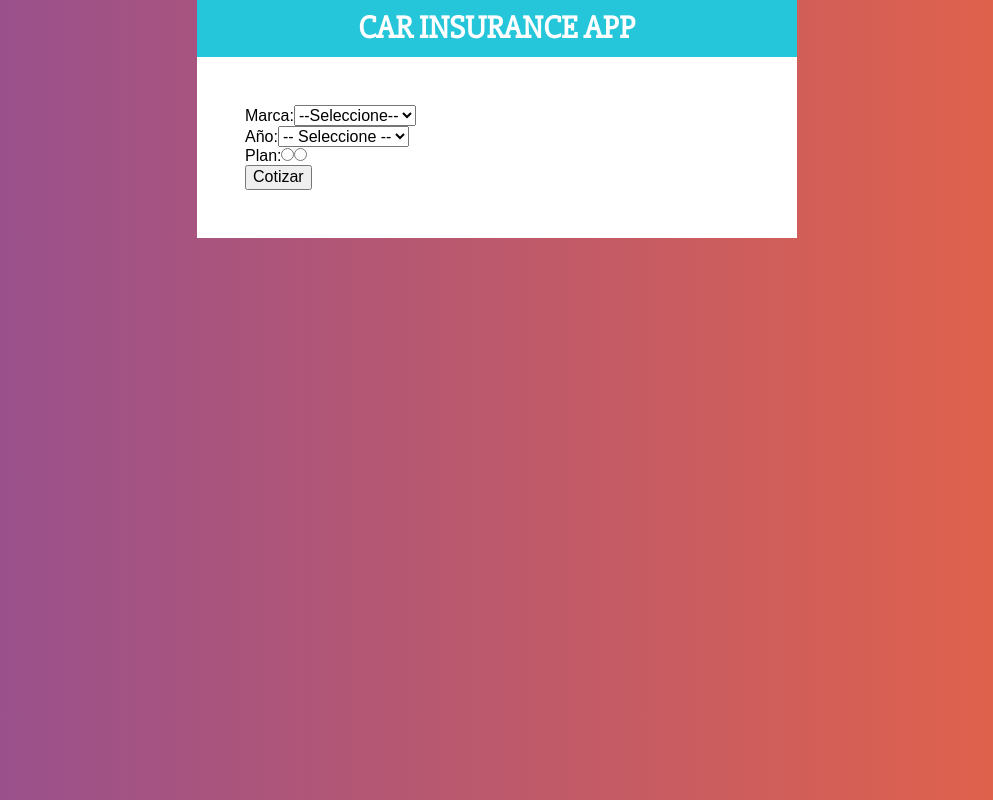
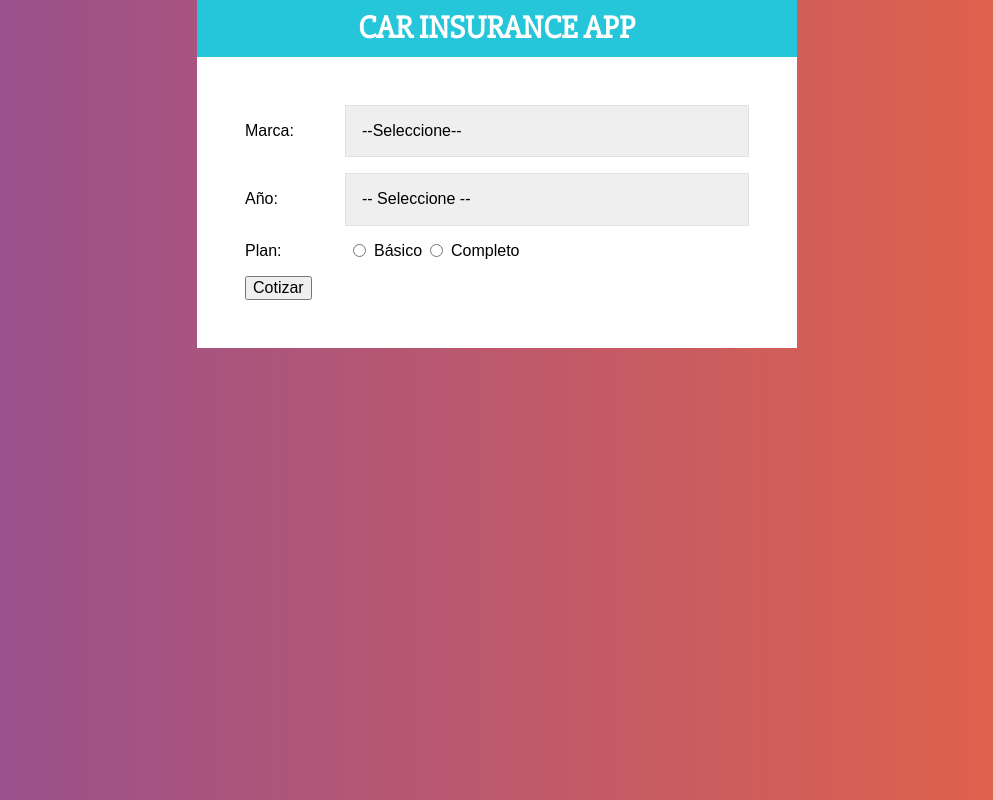
Before and after one commit to ivanurra/insurance, a React (Create React App) app: page / in a window 1280 px wide. Shown: the whole page, without its empty margins (143-1136 px from the left). Built offline with nearby package versions, Linux system fonts and the light colour scheme.

Commit message:
styled comp

```diff
--- a/src/components/Formulario.js
+++ b/src/components/Formulario.js
@@ -1,20 +1,43 @@
 import React from "react";
+import styled from "@emotion/styled";
+
+const Campo = styled.div`
+  display: flex;
+  margin-bottom: 1rem;
+  align-items: center;
+`;
+
+const Label = styled.label`
+  flex: 0 0 100px;
+`;
+
+const Select = styled.select`
+  display: block;
+  width: 100%;
+  padding: 1rem;
+  border: 1px solid #e1e1e1;
+  -webkit-appearance: none;
+`;
+
+const InputRadio = styled.input`
+  margin: 0 0.5rem;
+`;
 
 const Formulario = () => {
   return (
     <form>
-      <div>
-        <label>Marca:</label>
-        <select>
+      <Campo>
+        <Label>Marca:</Label>
+        <Select>
           <option value="">--Seleccione--</option>
           <option value="americano">Americano</option>
           <option value="europeo">Europeo</option>
           <option value="asiatico">Asiático</option>
-        </select>
-      </div>
-      <div>
-        <label>Año:</label>
-        <select>
+        </Select>
+      </Campo>
+      <Campo>
+        <Label>Año:</Label>
+        <Select>
           <option value="">-- Seleccione --</option>
           <option value="2021">2021</option>
           <option value="2020">2020</option>
@@ -26,13 +49,13 @@
           <option value="2014">2014</option>
           <option value="2013">2013</option>
           <option value="2012">2012</option>
-        </select>
-      </div>
-      <div>
-        <label>Plan:</label>
-        <input type="radio" name="plan" value="basico" />
-        <input type="radio" name="plan" value="completo" />
-      </div>
+        </Select>
+      </Campo>
+      <Campo>
+        <Label>Plan:</Label>
+        <InputRadio type="radio" name="plan" value="basico" /> Básico
+        <InputRadio type="radio" name="plan" value="completo" /> Completo
+      </Campo>
       <button type="button">Cotizar</button>
     </form>
   );
```
